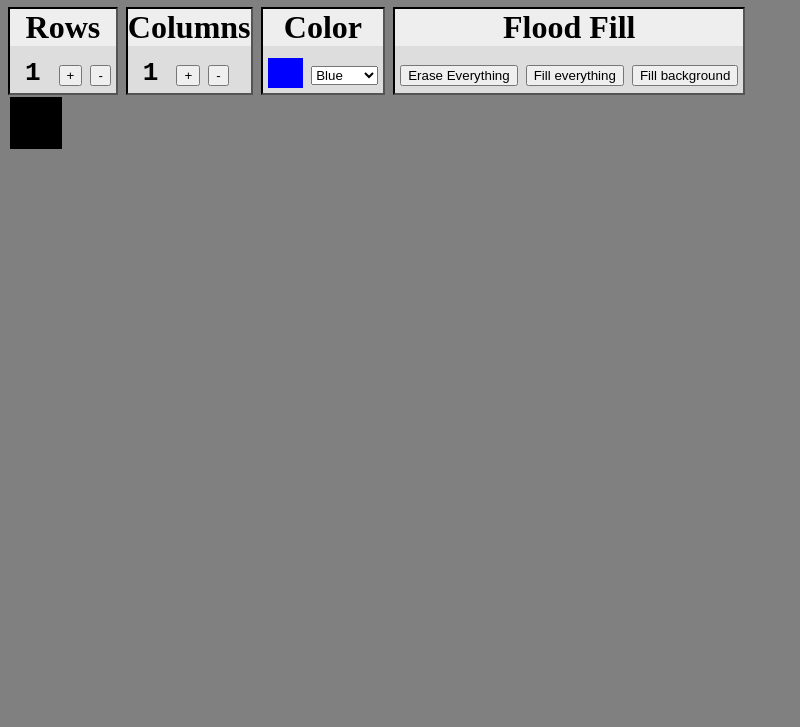
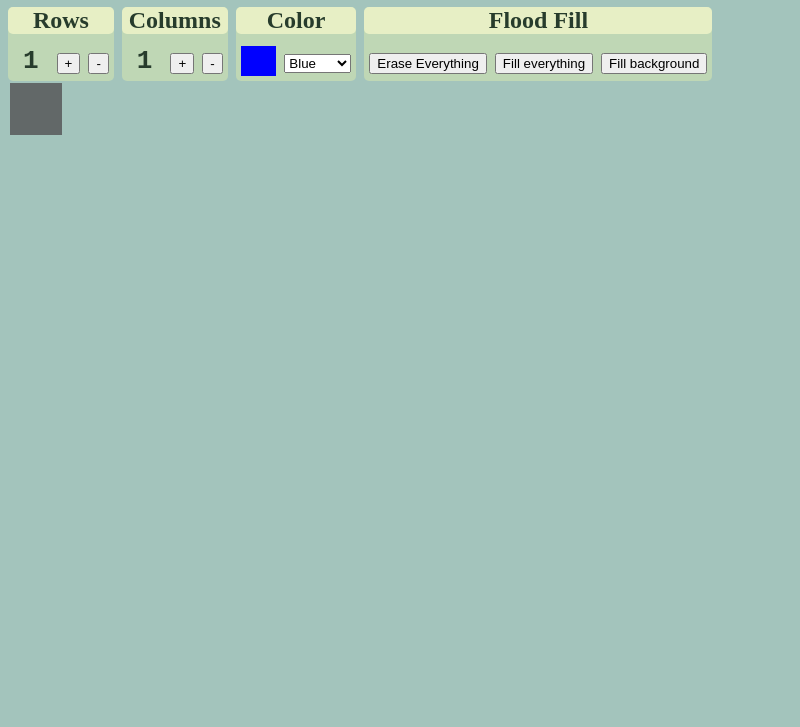
Before and after one commit to ethansam911/BootcampHW5, a plain HTML site: page index.html in a window 1280 px wide. Shown: the part 73-800 px from the top of the page, without its empty margins (0-800 px from the left). Drawn offline with Linux system fonts and the light colour scheme.

Commit message:
improved color scheme

```diff
--- a/styles.css
+++ b/styles.css
@@ -1,7 +1,8 @@
 
 
 body{
-  background-color: gray;
+  background-color: #A3C4BC;
+  color: #273C2C;
 }
 .header
 {
@@ -23,32 +24,38 @@ td
 {
   height: 50px;
   width: 50px;
-  background-color: black;
+  background-color: #626868;
 }
 
+/* Wraps each group of controls */
 .menu-group {
 	display: inline-block;
-	border: 2px inset black;
-	background-color: #ddd;
+	border-radius: 5px;
+	background-color: #BFD7B5;
 }
 
+/* Vertically centered, lighter background, label above a menu group */
 .menu-group-title {
 	display: block;
 	text-align: center;
-	background-color: #eee;
+	background-color: #E7EFC5;
+	border-radius:  5px;
 	margin: 0 0;
-	font-size: 1em;
+	font-size: 0.75em;
 }
 
+/* Darker colored body of a menu group that contains the actual controls */
 .menu-group div {
 	padding: 5px 5px;
 }
 
+/* Button styles to undo the default button style */
 .size-button, .action {
 	height: auto;
 	width: auto;
 }
 
+/* Used for spans containing row and column numbers */
 .readonly {
 	font-family: monospace;
 	display: inline-block;
```
